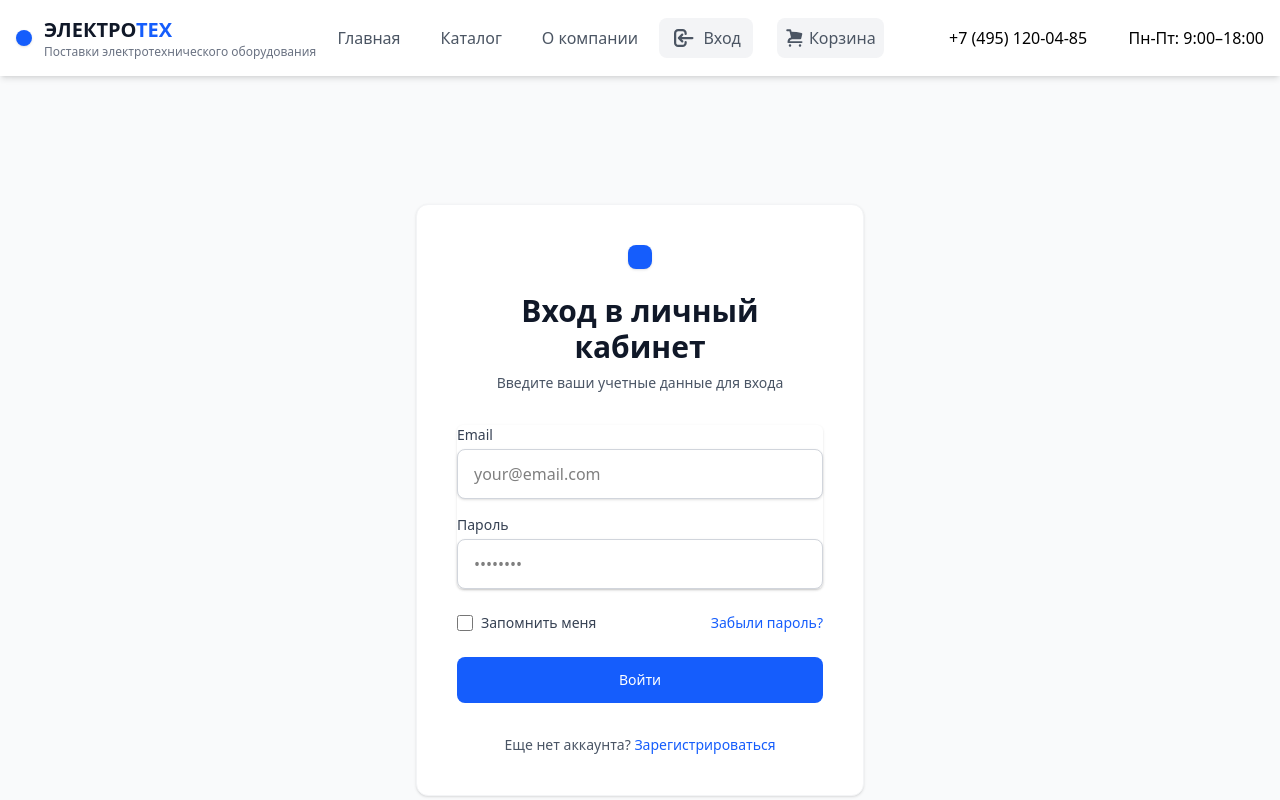
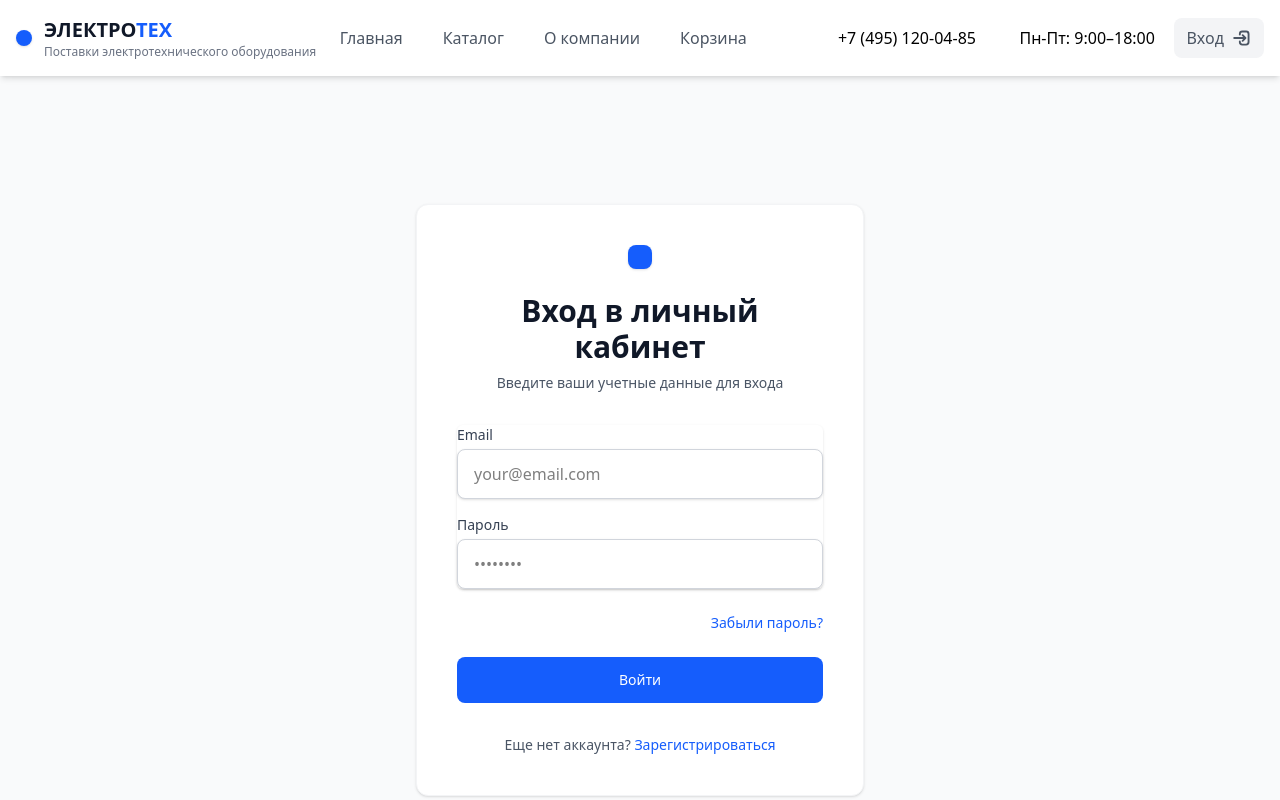
Before and after one commit to icentr/electrotech-front, a Nuxt app: page /login in a window 1280 px wide. Shown: the top 800 px of the page. Built offline with nearby package versions, Linux system fonts and the light colour scheme.

Commit message:
Update header

```diff
--- a/app/components/Header.vue
+++ b/app/components/Header.vue
@@ -1,5 +1,5 @@
 <script setup>
-import { ArrowLeftEndOnRectangleIcon, UserIcon, ShoppingCartIcon, ArrowLeftStartOnRectangleIcon } from "@heroicons/vue/16/solid";
+import { ArrowLeftEndOnRectangleIcon, UserIcon, ShoppingCartIcon, ArrowLeftStartOnRectangleIcon, ArrowRightEndOnRectangleIcon } from "@heroicons/vue/16/solid";
 const router = useRouter();
 const auth = useAuthStore();
 const cart = useCartStore();
@@ -34,42 +34,24 @@ import { PHONE_NUMBER, PHONE_NUMBER_NORMALIZED } from "~/data";
                         <li><NuxtLink to="/" class="nav-link">Главная</NuxtLink></li>
                         <li><NuxtLink to="/catalog" class="nav-link">Каталог</NuxtLink></li>
                         <li><NuxtLink to="/company" class="nav-link">О компании</NuxtLink></li>
+                        <li>
+                            <NuxtLink to="/cart" class="nav-link relative">
+                                Корзина
+                                <Transition enter-to-class="scale-250 -y-offset-5" leave-to-class="scale-0">
+                                    <span
+                                        v-if="cart.totalItems != 0"
+                                        class="font-mono duration-200 absolute -top-2 -right-2 transition-all bg-[#2563eb] text-white text-sm font-semibold rounded-full w-6 h-6 flex justify-center items-center">
+                                        {{ cart.totalItems }}
+                                    </span>
+                                </Transition>
+                            </NuxtLink>
+                        </li>
                     </ul>
                 </nav>
 
                 <!-- Панель справа -->
                 <div class="flex items-center space-x-6">
-                    <div class="hidden md:flex items-center space-x-5">
-                        <template v-if="auth.isAuthenticated">
-                            <NuxtLink class="auth-button cursor-pointer" @click="handleLogout">
-                                <ArrowLeftStartOnRectangleIcon class="size-6 me-2" />
-                                <span class="font-medium">Выход</span>
-                            </NuxtLink>
-                        </template>
-                        <template v-else>
-                            <NuxtLink to="/login" class="auth-button">
-                                <ArrowLeftEndOnRectangleIcon class="size-6 me-2" />
-                                <span class="font-medium">Вход</span>
-                            </NuxtLink>
-                        </template>
-
-                        <NuxtLink v-if="auth.isAuthenticated" to="/account" class="icon-button">
-                            <UserIcon class="size-5 me-1" />
-                            <span class="ml-2">Аккаунт</span>
-                        </NuxtLink>
-                    </div>
-
-                    <NuxtLink to="/cart" class="icon-button relative">
-                        <ShoppingCartIcon class="size-5 me-1" />
-                        Корзина
-                        <Transition enter-to-class="scale-250 -y-offset-5" leave-to-class="scale-0">
-                            <span
-                                v-if="cart.totalItems != 0"
-                                class="duration-200 absolute -top-2 -right-2 transition-all bg-[#2563eb] text-white text-sm font-semibold rounded-full w-6 h-6 flex justify-center items-center">
-                                {{ cart.totalItems }}
-                            </span>
-                        </Transition>
-                    </NuxtLink>
+                    <div class="hidden md:flex items-center space-x-5"></div>
 
                     <button class="lg:hidden text-gray-600 hover:text-blue-600">
                         <i class="fas fa-bars text-xl"></i>
@@ -86,6 +68,23 @@ import { PHONE_NUMBER, PHONE_NUMBER_NORMALIZED } from "~/data";
                 <div class="hidden md:flex space-x-6 ml-4">
                     <i class="far fa-clock mr-2 text-blue-400"></i>
                     <span>Пн-Пт: 9:00–18:00</span>
+                </div>
+                <div class="flex gap-3">
+                    <NuxtLink v-if="auth.isAuthenticated" to="/account" class="icon-button">
+                        <UserIcon class="size-5 me-1" />
+                        <span class="ml-2">Аккаунт</span>
+                    </NuxtLink>
+                    <NuxtLink
+                        v-if="auth.isAuthenticated"
+                        title="Выход из аккаунта"
+                        class="flex items-center rounded-md px-2 py-1 cursor-pointer bg-red-200 text-red-500 hover:bg-red-200/80 active:bg-red-300 active:text-red-600 transition-all duration-200"
+                        @click="handleLogout">
+                        <ArrowLeftStartOnRectangleIcon class="size-6" />
+                    </NuxtLink>
+                    <NuxtLink v-else to="/login" class="auth-button">
+                        <span class="text-md">Вход</span>
+                        <ArrowRightEndOnRectangleIcon class="size-5 ms-2" />
+                    </NuxtLink>
                 </div>
             </div>
         </div>
@@ -113,7 +112,7 @@ import { PHONE_NUMBER, PHONE_NUMBER_NORMALIZED } from "~/data";
     display: flex;
     align-items: center;
     color: #4b5563;
-    background-color: #f3f4f6;
+    /* background-color: #f3f4f6; */
     border-radius: 0.5rem;
     padding: 0.5rem 0.75rem;
     transition: color 0.2s, background-color 0.2s;
--- a/app/pages/login.vue
+++ b/app/pages/login.vue
@@ -54,8 +54,8 @@
 
                 <div class="flex items-center justify-between">
                     <div class="flex items-center">
-                        <input id="remember-me" v-model="form.remember" name="remember-me" type="checkbox" class="h-4 w-4 text-blue-600 focus:ring-blue-500 border-gray-300 rounded" />
-                        <label for="remember-me" class="ml-2 block text-sm text-gray-700"> Запомнить меня </label>
+                        <!-- <input id="remember-me" v-model="form.remember" name="remember-me" type="checkbox" class="h-4 w-4 text-blue-600 focus:ring-blue-500 border-gray-300 rounded" />
+                        <label for="remember-me" class="ml-2 block text-sm text-gray-700"> Запомнить меня </label> -->
                     </div>
 
                     <div class="text-sm">
@@ -141,6 +141,6 @@ const handleLogin = async () => {
     }
 };
 useHead({
-    title:"Авторизация"
-})
+    title: "Авторизация",
+});
 </script>
```
